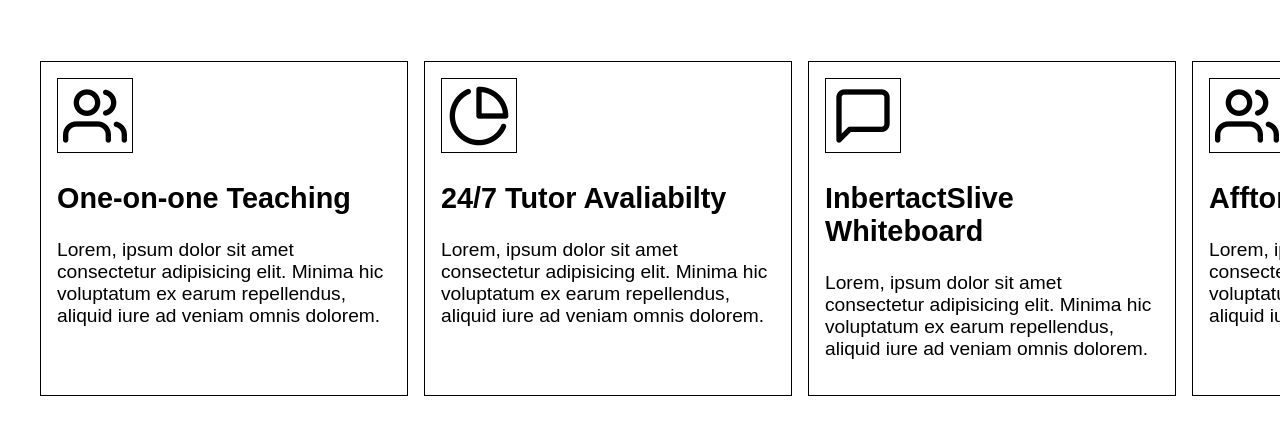
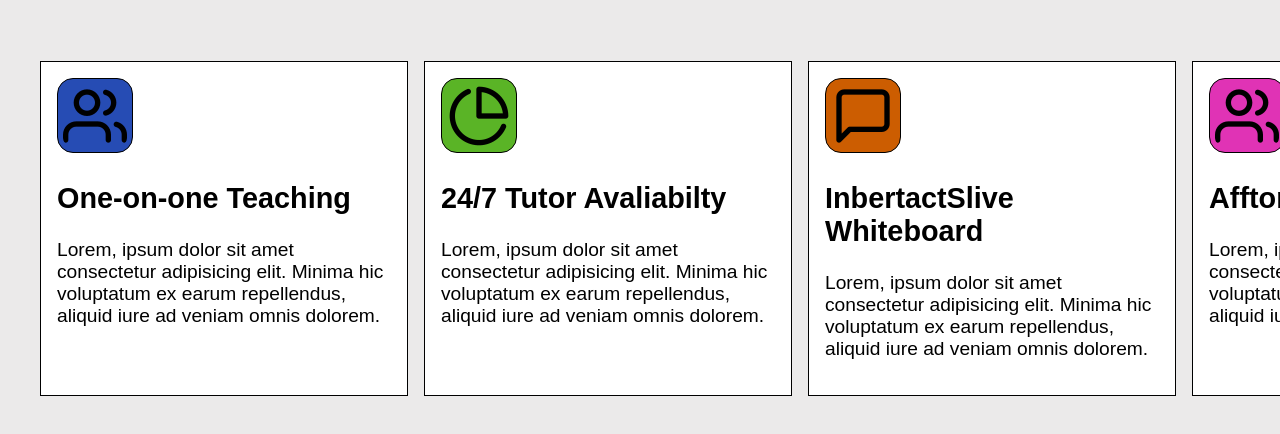
Before and after one commit to Wilz0n/Idat-Grit, a plain HTML site: page index.html in a window 1280 px wide. Shown: the part 284-718 px from the top of the page. Drawn offline with Linux system fonts and the light colour scheme.

Commit message:
maquetacio-grid-flexboxV2

```diff
--- a/index.html
+++ b/index.html
@@ -26,28 +26,28 @@
 <section>
     <main>
         <div class="container-padre">
-        <div class="conteiner"><img src="./img/users_group.png" alt="">
+        <div class="conteiner"><img src="./img/users_group.png" alt="" class="img-uno">
             <h1>One-on-one Teaching</h1>
             <p>Lorem, ipsum dolor sit amet consectetur adipisicing elit.
                 Minima hic voluptatum ex earum repellendus, aliquid iure
                 ad veniam omnis dolorem.</p>
         </div>
 
-        <div class="conteiner"><img src="./img/Reloj.png" alt="">
+        <div class="conteiner"><img src="./img/Reloj.png" alt="" class="img-dos">
             <h1>24/7 Tutor Avaliabilty</h1>
             <p>Lorem, ipsum dolor sit amet consectetur adipisicing elit.
                 Minima hic voluptatum ex earum repellendus, aliquid iure
                 ad veniam omnis dolorem.</p>
         </div>
 
-        <div class="conteiner"><img src="./img/message.png" alt="">
+        <div class="conteiner"><img src="./img/message.png" alt="" class="img-tres">
             <h1>InbertactSlive Whiteboard</h1>
             <p>Lorem, ipsum dolor sit amet consectetur adipisicing elit.
                 Minima hic voluptatum ex earum repellendus, aliquid iure
                 ad veniam omnis dolorem.</p>
         </div>
 
-        <div class="conteiner"><img src="./img/users_group.png" alt="">
+        <div class="conteiner"><img src="./img/users_group.png" alt="" class="img-cuatro">
             <h1>Afftorslable Prices</h1>
             <p>Lorem, ipsum dolor sit amet consectetur adipisicing elit.
                 Minima hic voluptatum ex earum repellendus, aliquid iure
--- a/styles.css
+++ b/styles.css
@@ -3,6 +3,7 @@ body {
     margin: 0;
     font-family: Arial, Helvetica, sans-serif;
     font-size: 1.2rem;
+    background: #ebeaea;
 }
 
 :root {
@@ -66,12 +67,37 @@ a {
 }
 
 .conteiner {
+    background: var(--text-color);
+
     margin: 0.5rem;
     padding: 1rem;
+
     border: 1px solid var(--title);
 }
+
+/* Configuracion de Img */
 
 img {
     padding: 0.3rem;
     border: 1px solid var(--title);
 }
+
+.img-uno {
+    background: #264cb4;
+    border-radius: 1rem;
+}
+
+.img-dos {
+    background: #5ab426;
+    border-radius: 1rem;
+}
+
+.img-tres {
+    background: #cc5d01;
+    border-radius: 1rem;
+}
+
+.img-cuatro {
+    background: #e033b5;
+    border-radius: 1rem;
+}
```
